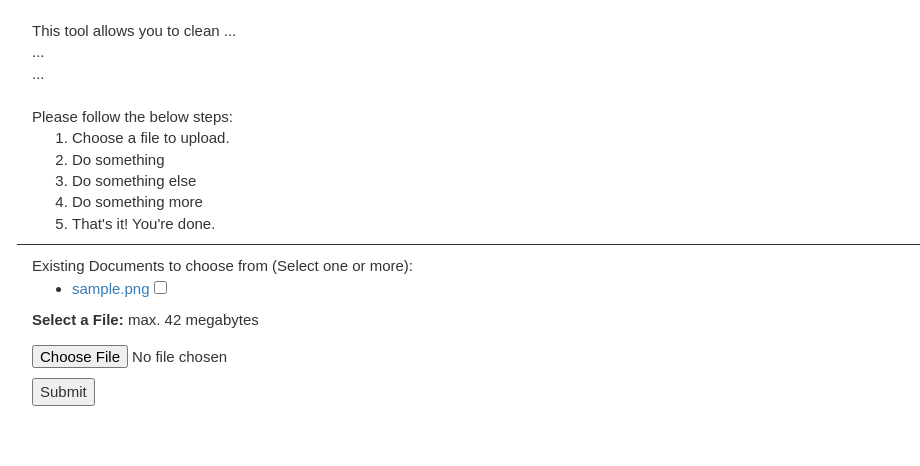
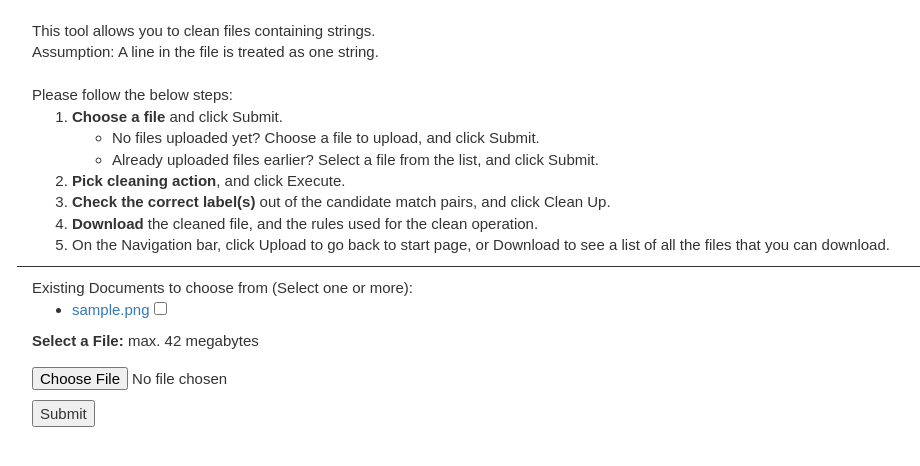
Before and after one commit to danish778866/ProCleaner, a Django app: page /myapp/list/ in a window 1280 px wide. Shown: the part 52-518 px from the top of the page, without its empty margins (38-958 px from the left). Run offline with Django 3.2, Linux system fonts and the light colour scheme; tables that the repository leaves empty hold one stand-in row (values such as "Sample post"); some libraries are stand-ins or nearby versions.

Commit message:
Added text description

```diff
--- a/mysite/myapp/templates/base.html
+++ b/mysite/myapp/templates/base.html
@@ -30,17 +30,21 @@
 	</div>
     <div class = "container">
     	<div id = "header_custom">
-    		This tool allows you to clean ... <br>
-    		... <br>
-    		... <br>
+    		This tool allows you to clean files containing strings. <br>
+    		Assumption: A line in the file is treated as one string. <br>
     		<br>
     		Please follow the below steps:
     		<ol>
-                <li> Choose a file to upload. </li>
-	    		<li> Do something			  </li>
-	    		<li> Do something else		  </li>
-	    		<li> Do something more		  </li>
-	    		<li> That's it! You're done.  </li>
+                <li> <b>Choose a file</b> and click Submit.
+           			<ul>
+           				<li>No files uploaded yet? Choose a file to upload, and click Submit. </li>
+	    				<li> Already uploaded files earlier? Select a file from the list, and click Submit.			  </li>
+	    			</ul>
+	    		</li>
+	    		<li> <b>Pick cleaning action</b>, and click Execute.		  </li>
+	    		<li> <b>Check the correct label(s)</b> out of the candidate match pairs, and click Clean Up.		  </li>
+	    		<li> <b>Download</b> the cleaned file, and the rules used for the clean operation.  </li>
+	    		<li> On the Navigation bar, click Upload to go back to start page, or Download to see a list of all the files that you can download.  </li>
             </ol>
     	</div>
     </div>
```
